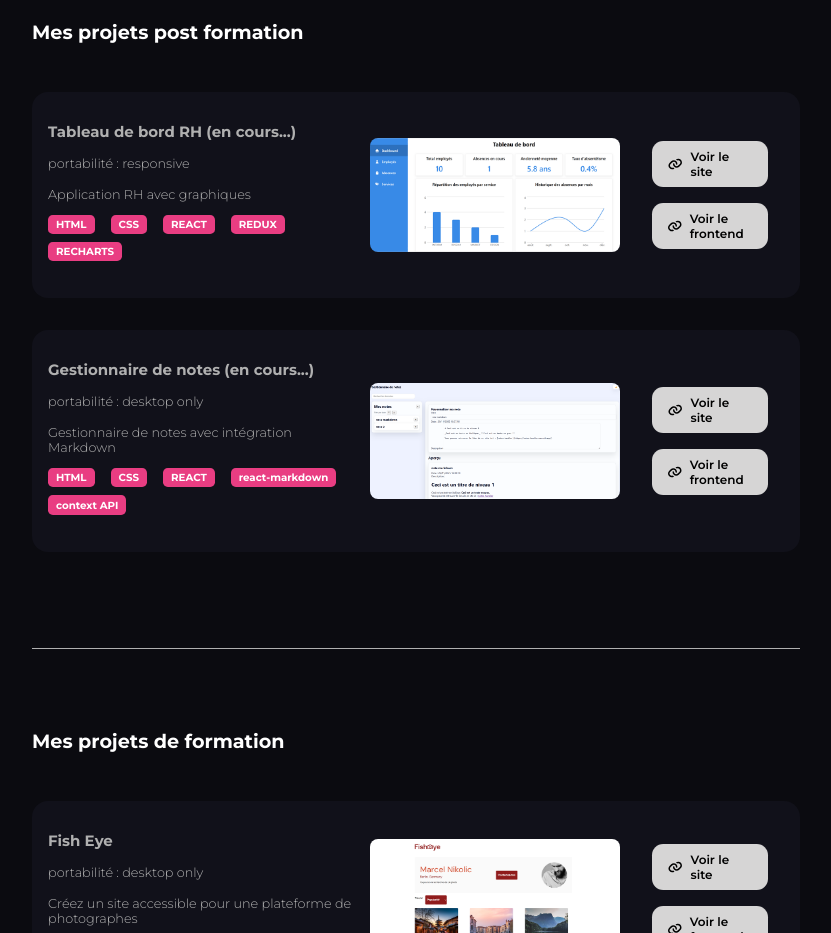
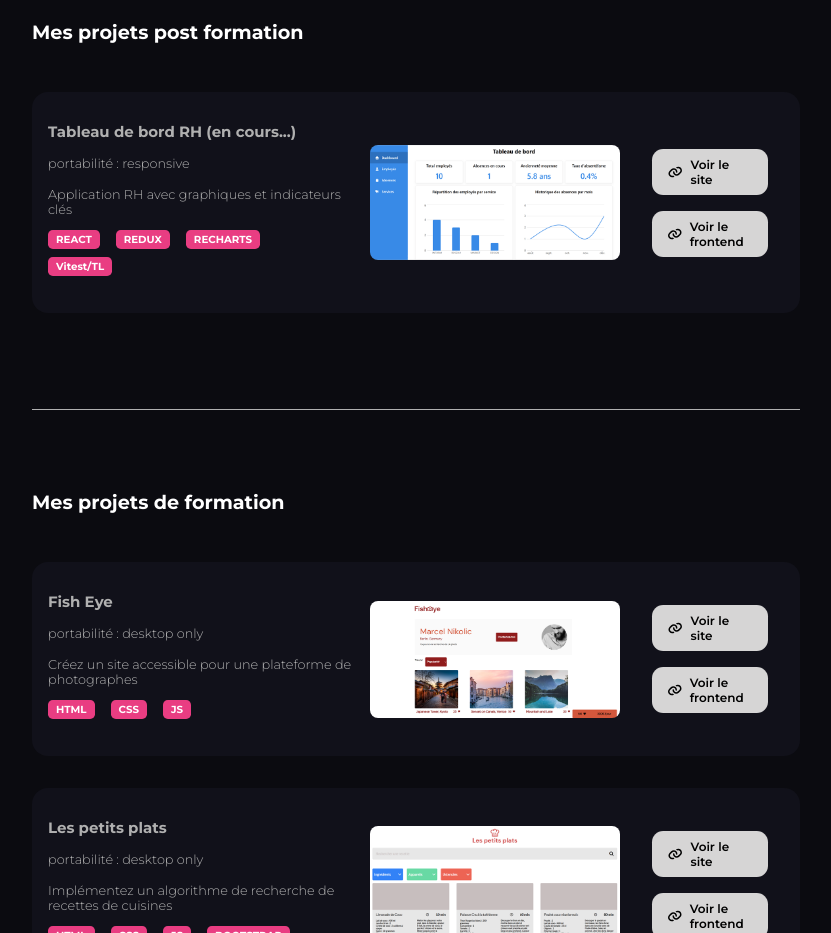
Before and after one commit to reivax8560/rvx_portfolio, a React (Vite) app: page / in a window 1280 px wide. Shown: the part 1040-1973 px from the top of the page, without its empty margins (224-1055 px from the left). Built offline with nearby package versions, Linux system fonts and the light colour scheme.

Commit message:
création du README

```diff
--- a/src/App.jsx
+++ b/src/App.jsx
@@ -101,14 +101,14 @@ function App() {
         <ProjectContainer
           title="Tableau de bord RH (en cours...)"
           responsive="responsive"
-          description="Application RH avec graphiques"
-          technos={["HTML", "CSS", "REACT", "REDUX", "RECHARTS"]}
+          description="Application RH avec graphiques et indicateurs clés"
+          technos={["REACT", "REDUX", "RECHARTS","Vitest/TL"]}
           screenshot={HR_Dashboard_img}
           websiteLink="https://hr-dashboard-virid.vercel.app/"
-          frontEndLink="https://github.com/reivax8560/HR_Dashboard"
+          frontEndLink="https://github.com/reivax8560/HR_Dashboard/blob/main/README.md"
         />
 
-        <ProjectContainer
+        {/* <ProjectContainer
           title="Gestionnaire de notes (en cours...)"
           responsive="desktop only"
           description="Gestionnaire de notes avec intégration Markdown"
@@ -116,7 +116,7 @@ function App() {
           screenshot={notesHandler_img}
           websiteLink="https://notes-handler.vercel.app/"
           frontEndLink="https://github.com/reivax8560/notes_handler"
-        />
+        /> */}
 
       </section>
 
```
Also changed, not shown: 1 other file (tests, documents, lock files or other folders).
